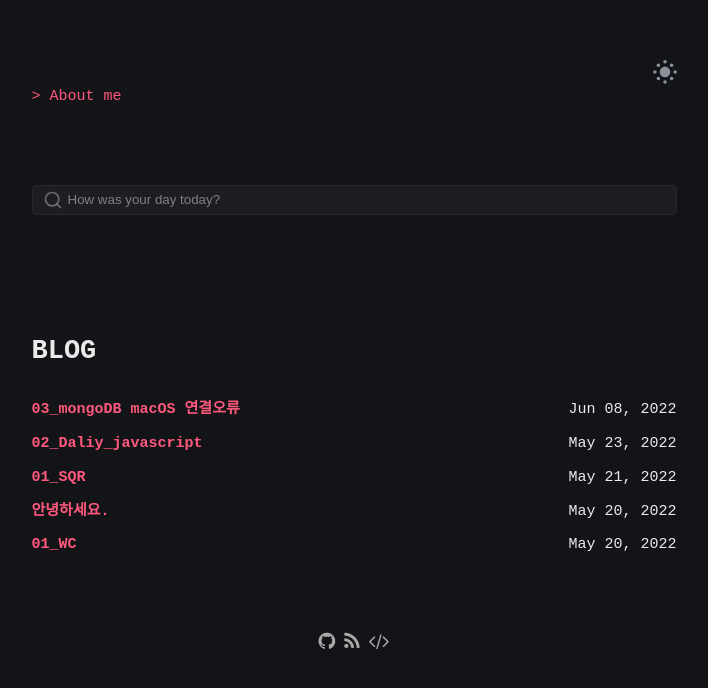
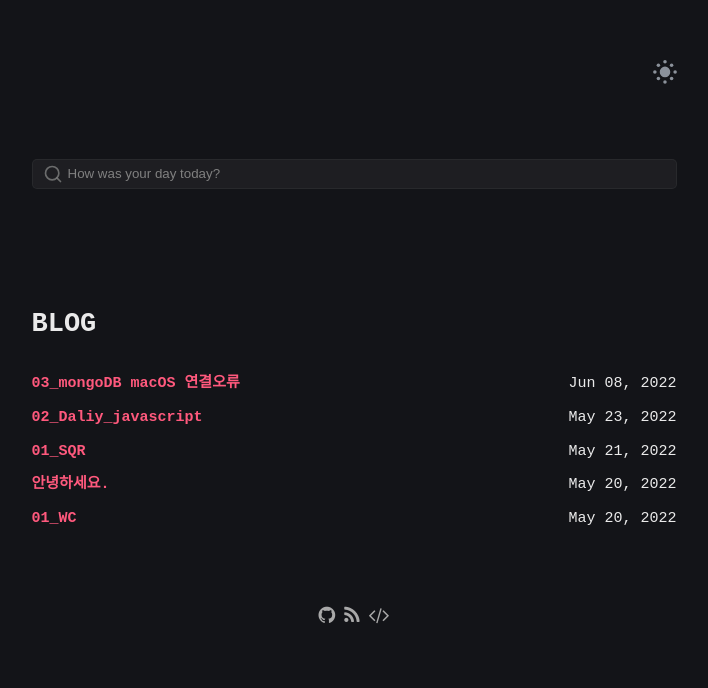
Before and after one commit to k-sub-git/younggunkim.github.io, a Jekyll site: the page built from index.html, in a window 1280 px wide. Shown: the top 688 px of the page, without its empty margins (286-994 px from the left). Built offline with Jekyll 4.4.1, drawn with Linux system fonts in a browser that asks for light colours.

Commit message:
Update index.html

```diff
--- a/index.html
+++ b/index.html
@@ -11,9 +11,6 @@ layout: default
     </div>
     <div class="bio">
 	    {{ site.description }}
-        <p>
-	    <a href="{{ site.url }}{{ site.baseurl }}/about/">> About me</a>
-        </p>
     </div>
 
 
```
